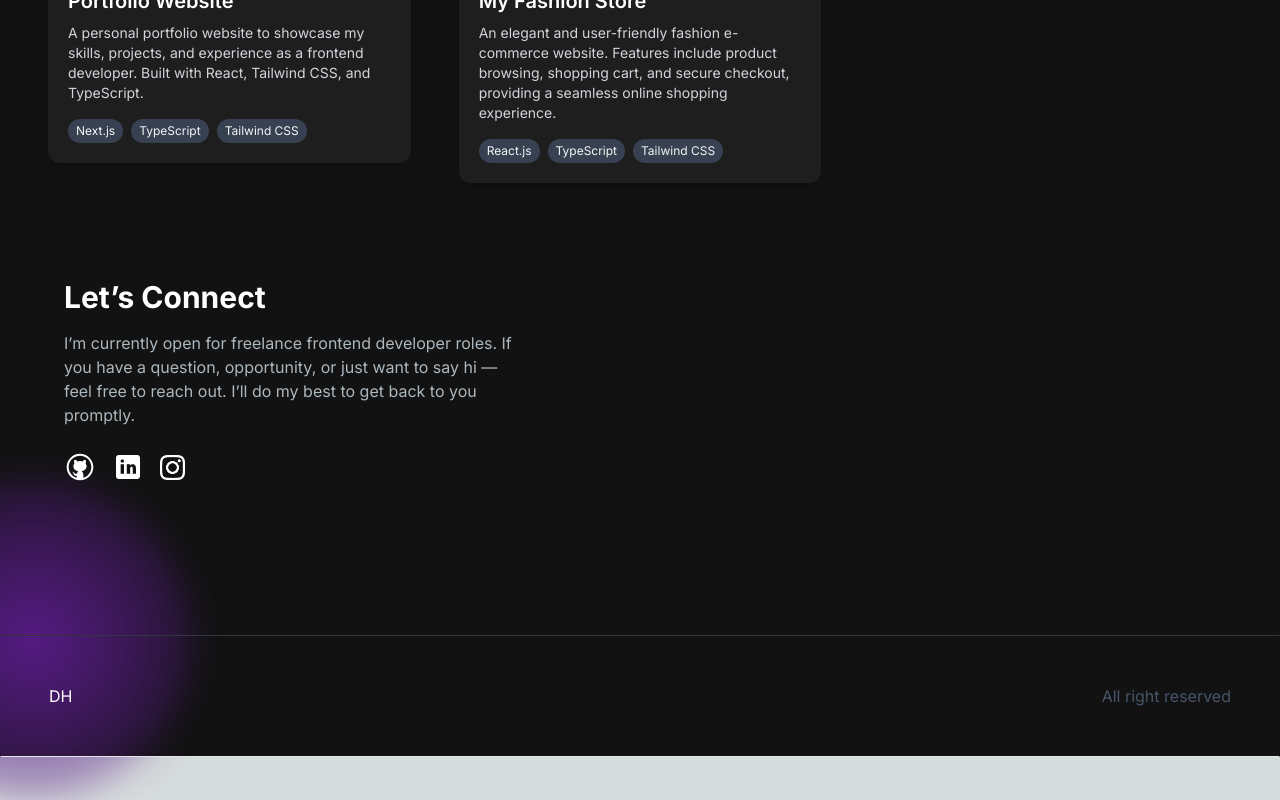
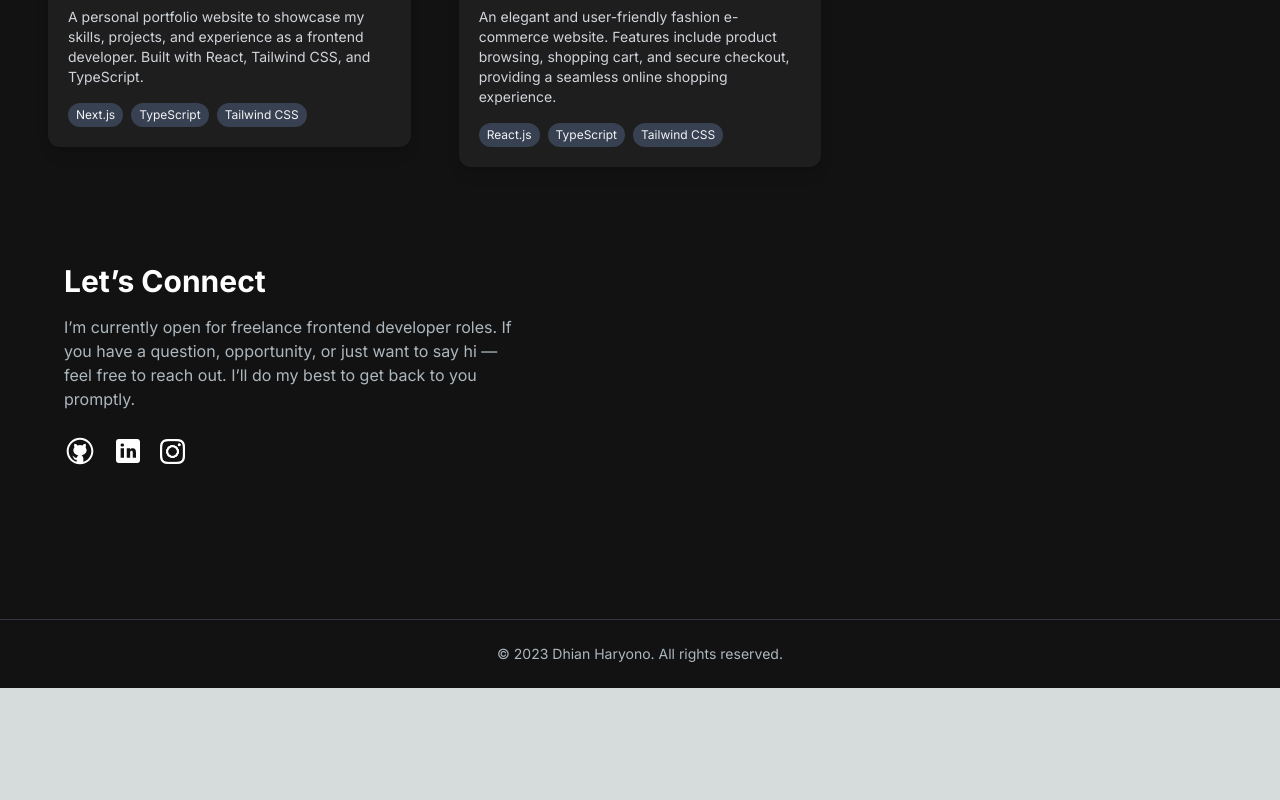
Before and after one commit to dhianharyono/Dhian-Portofolio, a Next.js app: page / in a window 1280 px wide. Shown: the part 1997-2797 px from the top of the page. After the commit the page ends 2685 px from the top, so only its background shows below. Built offline with nearby package versions, Linux system fonts and the light colour scheme.

Commit message:
update footer

```diff
--- a/app/components/ConnectSection.jsx
+++ b/app/components/ConnectSection.jsx
@@ -11,8 +11,6 @@ const ConnectSection = () => {
   return (
     <section id='contact' className='relative py-24'>
       <span className='anchor' />
-      <div className='absolute top-3/4 -left-4 transform -translate-x-1/2 -translate-1/2 h-80 w-80 rounded-full blur-lg z-0 bg-[radial-gradient(ellipse_at_center,_var(--tw-gradient-stops))] from-primary-900 to-transparent'></div>
-
       <div className='relative z-10 grid md:grid-cols-2 gap-8 items-center px-4'>
         <div>
           <h2 className='text-3xl font-bold text-white mb-4'>Let’s Connect</h2>
--- a/app/components/Footer.jsx
+++ b/app/components/Footer.jsx
@@ -1,14 +1,15 @@
-import React from 'react'
+import React from 'react';
 
 const Footer = () => {
   return (
-    <footer className='footer border z-10 border-t-[#33353F] border-r-transparent border-l-transparent text-white'>
-        <div className='container p-12 flex justify-between'>
-            <span>DH</span>
-            <p className='text-slate-600'>All right reserved</p>
-        </div>
+    <footer className='border-t border-[#33353F] text-white py-6'>
+      <div className='container mx-auto px-4 text-center'>
+        <p className='text-sm text-[#ADB7BE]'>
+          &copy; {new Date().getFullYear()} Dhian Haryono. All rights reserved.
+        </p>
+      </div>
     </footer>
-  )
-}
+  );
+};
 
-export default Footer
+export default Footer;
--- a/app/components/ProjectSection.jsx
+++ b/app/components/ProjectSection.jsx
@@ -25,7 +25,7 @@ const ProjectSection = () => {
 
   return (
     <section id='projects'>
-      <span class='anchor'></span>
+      <span id='anchor'></span>
       <h2 className='text-center text-4xl font-bold text-white mt-4 mb-8 md:mb-12'>
         My Project
       </h2>
--- a/app/globals.css
+++ b/app/globals.css
@@ -1,7 +1,6 @@
 @tailwind base;
 @tailwind components;
 @tailwind utilities;
-
 
 /**
  * Smooth scrolling on the whole document
```
